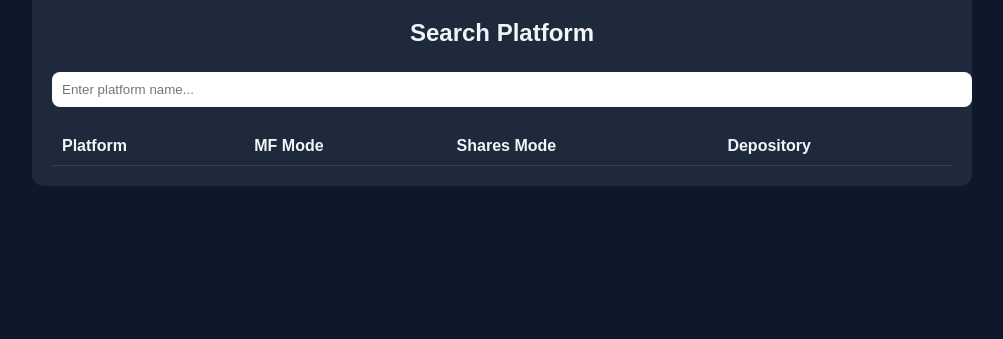
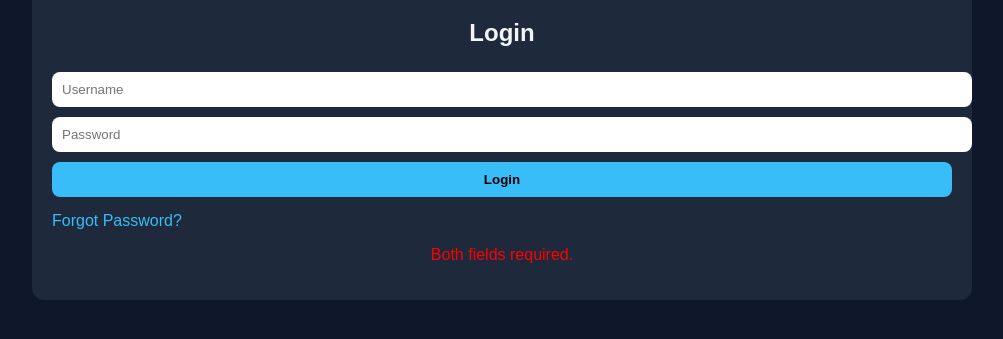
Before and after one commit to Hasheem128/investment-tool, a plain HTML site: page index.html in a window 1280 px wide. Both pictures are taken after a click on the button "Login". Shown: the part 121-460 px from the top of the page, without its empty margins (138-1141 px from the left). Drawn offline with Linux system fonts and the light colour scheme.

Commit message:
Update index.html

```diff
--- a/index.html
+++ b/index.html
@@ -27,6 +27,7 @@
     <input type="password" id="password" placeholder="Password">
     <button onclick="login()">Login</button>
     <p style="margin-top:10px;cursor:pointer;color:#38bdf8;" onclick="showForgot()">Forgot Password?</p>
+    <p id="loginError" style="color:red;text-align:center;"></p>
   </div>
   <div id="forgotBox" class="hidden">
     <h2>Reset Admin Password</h2>
@@ -80,8 +81,16 @@ document.addEventListener('DOMContentLoaded',()=>{
     panel.classList.toggle('hidden');
   }
 });
+
 const ADMIN_USER = 'hasheem';
 let ADMIN_PASS = localStorage.getItem('ADMIN_PASS') || 'something';
+
+// If you want to allow other users, extend this array:
+const USERS = [
+  {username: ADMIN_USER, password: ADMIN_PASS, isAdmin: true}
+  // {username: 'user', password: 'userpass', isAdmin: false} // Example for more users
+];
+
 let platforms = [
   {name:'Groww', mf:'BOTH', share:'DEMAT', depo:'CDSL'},
   {name:'Zerodha', mf:'DEMAT', share:'DEMAT', depo:'CDSL'},
@@ -104,25 +113,44 @@ let platforms = [
   {name:'Fyers', mf:'DEMAT', share:'DEMAT', depo:'CDSL'},
   {name:'Sharekhan', mf:'BOTH', share:'DEMAT', depo:'NSDL'}
 ];
-function login(){
-  const u = document.getElementById('username').value;
-  const p = document.getElementById('password').value;
+
+function login() {
+  let user = document.getElementById('username').value.trim();
+  let pass = document.getElementById('password').value.trim();
+  let err = document.getElementById('loginError');
+  // Validate both fields filled
+  if (user === "" || pass === "") {
+    err.innerText = "Both fields required.";
+    return;
+  }
+  // Check credentials
+  const found = USERS.find(u =>
+    u.username === user &&
+    (u.isAdmin ? (pass === ADMIN_PASS) : (u.password === pass))
+  );
+  if (!found) {
+    err.innerText = "Invalid username or password.";
+    return;
+  }
+  err.innerText = "";
   document.getElementById('loginBox').classList.add('hidden');
-  document.getElementById('mainApp').classList.remove('hidden'); // REMOVE "hidden" FROM mainApp!!
-  if(u === ADMIN_USER && p === ADMIN_PASS){
+  document.getElementById('mainApp').classList.remove('hidden');
+  if (found.isAdmin) {
     document.getElementById('adminPanel').classList.remove('hidden');
     document.getElementById('adminCorner').classList.remove('hidden');
   }
-  renderTable([]); // Show empty table after login
+  renderTable([]);
 }
+
 function renderTable(data){
   const table = document.getElementById('resultTable');
   table.innerHTML = '';
-  if(data.length === 0) return;
+  if (data.length === 0) return;
   data.forEach(p => {
     table.innerHTML += `<tr><td>${p.name}</td><td>${p.mf}</td><td>${p.share}</td><td>${p.depo}</td></tr>`;
   });
 }
+
 function searchPlatform(){
   let q = document.getElementById('search').value.toLowerCase();
   if(q === '') {
@@ -132,16 +160,20 @@ function searchPlatform(){
   let filtered = platforms.filter(p => p.name.toLowerCase().includes(q));
   renderTable(filtered);
 }
+
 let generatedOTP = '';
 const ADMIN_MOBILE = '9999999999';
+
 function showForgot(){
   document.getElementById('loginBox').classList.add('hidden');
   document.getElementById('forgotBox').classList.remove('hidden');
 }
+
 function backToLogin(){
   document.getElementById('forgotBox').classList.add('hidden');
   document.getElementById('loginBox').classList.remove('hidden');
 }
+
 function sendOTP(){
   const mob=document.getElementById('mobile').value;
   if(mob!==ADMIN_MOBILE){alert('Mobile number not registered');return;}
@@ -151,15 +183,20 @@ function sendOTP(){
   document.getElementById('newAdminPass').classList.remove('hidden');
   document.getElementById('verifyBtn').classList.remove('hidden');
 }
+
 function verifyOTP(){
   const otp=document.getElementById('otp').value;
   const newP=document.getElementById('newAdminPass').value;
   if(otp!==generatedOTP){alert('Invalid OTP');return;}
   ADMIN_PASS=newP;
   localStorage.setItem('ADMIN_PASS',newP);
+  // Update password in USERS
+  const idx = USERS.findIndex(u=>u.username===ADMIN_USER);
+  if (idx > -1) USERS[idx].password = newP;
   alert('Password reset successful');
   backToLogin();
 }
+
 function changePassword(){
   const oldP=document.getElementById('oldPass').value;
   const newP=document.getElementById('newPass').value;
@@ -168,8 +205,12 @@ function changePassword(){
   }
   ADMIN_PASS=newP;
   localStorage.setItem('ADMIN_PASS',newP);
+  // Update password in USERS
+  const idx = USERS.findIndex(u=>u.username===ADMIN_USER);
+  if (idx > -1) USERS[idx].password = newP;
   alert('Admin password updated successfully');
 }
+
 function addPlatform(){
   let n=document.getElementById('pname').value;
   let mf=document.getElementById('mfmode').value;
```
